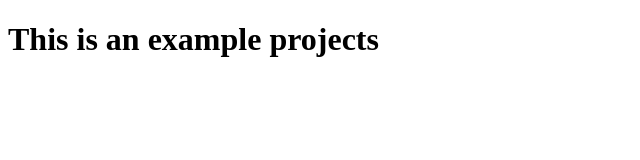
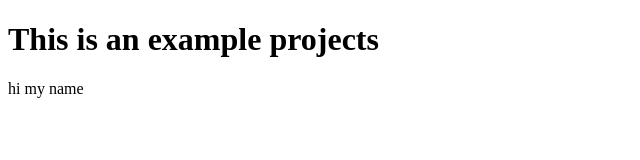
Before and after one commit to alina-semenova/my-first-project, a plain HTML site: page index.html in a window 1280 px wide. Shown: the full height of the page, 0-640 px from the left. Drawn offline with Linux system fonts and the light colour scheme.

Commit message:
Оновлено index.html

```diff
--- a/index.html
+++ b/index.html
@@ -7,5 +7,6 @@
   </head>
   <body>
     <h1>This is an example projects</h1>
+    <p>hi my name</p>
   </body>
 </html>
```
